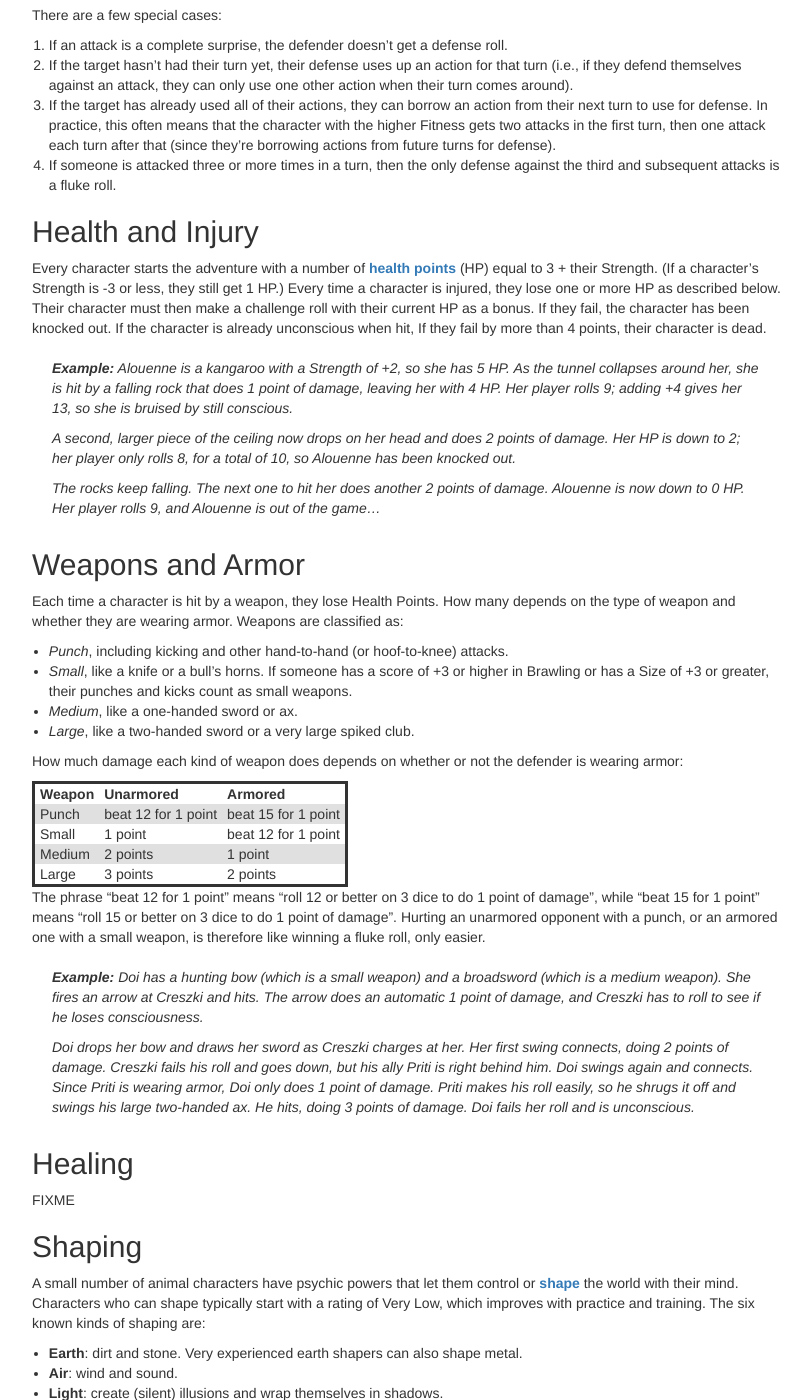
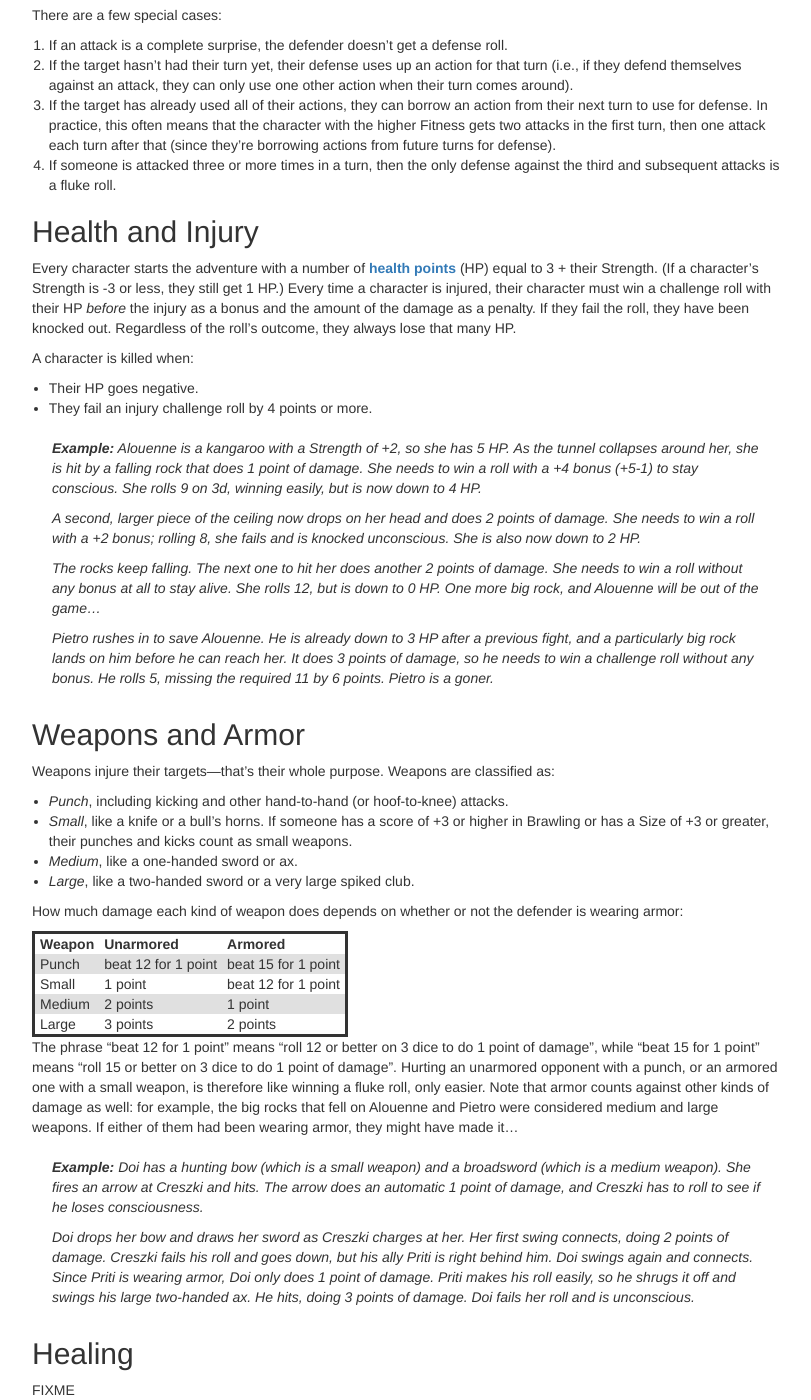
Before and after one commit to gvwilson/sensibleadventures, a Jekyll site: the page built from shapers/shapers.md, in a window 1280 px wide and 1400 px high, scrolled down 9898 px. Shown: the whole window, without its empty margins (38-849 px from the left). Built offline with Jekyll 4.4.1, drawn with Linux system fonts in a browser that asks for light colours; nearby versions of some CDN libraries; library files that are not in the unit come from our copies.

Commit message:
More on combat

```diff
--- a/shapers/shapers.md
+++ b/shapers/shapers.md
@@ -796,34 +796,51 @@
 equal to 3 + their Strength.
 (If a character's Strength is -3 or less, they still get 1 HP.)
 Every time a character is injured,
-they lose one or more HP as described below.
-Their character must then make a challenge roll with their current HP as a bonus.
-If they fail,
-the character has been knocked out.
-If the character is already unconscious when hit,
-If they fail by more than 4 points,
-their character is dead.
+their character must win a challenge roll with their HP *before* the injury as a bonus
+and the amount of the damage as a penalty.
+If they fail the roll,
+they have been knocked out.
+Regardless of the roll's outcome,
+they always lose that many HP.
+
+A character is killed when:
+
+-   Their HP goes negative.
+-   They fail an injury challenge roll by 4 points or more.
 
 > **Example:**
 > Alouenne is a kangaroo with a Strength of +2,
 > so she has 5 HP.
 > As the tunnel collapses around her,
-> she is hit by a falling rock that does 1 point of damage,
-> leaving her with 4 HP.
-> Her player rolls 9; adding +4 gives her 13, so she is bruised by still conscious.
+> she is hit by a falling rock that does 1 point of damage.
+> She needs to win a roll with a +4 bonus (+5-1) to stay conscious.
+> She rolls 9 on 3d, winning easily,
+> but is now down to 4 HP.
 >
 > A second, larger piece of the ceiling now drops on her head and does 2 points of damage.
-> Her HP is down to 2; her player only rolls 8, for a total of 10, so Alouenne has been knocked out.
+> She needs to win a roll with a +2 bonus;
+> rolling 8, she fails and is knocked unconscious.
+> She is also now down to 2 HP.
 >
 > The rocks keep falling.
 > The next one to hit her does another 2 points of damage.
-> Alouenne is now down to 0 HP.
-> Her player rolls 9, and Alouenne is out of the game...
+> She needs to win a roll without any bonus at all to stay alive.
+> She rolls 12,
+> but is down to 0 HP.
+> One more big rock, and Alouenne will be out of the game...
+>
+> Pietro rushes in to save Alouenne.
+> He is already down to 3 HP after a previous fight,
+> and a particularly big rock lands on him before he can reach her.
+> It does 3 points of damage,
+> so he needs to win a challenge roll without any bonus.
+> He rolls 5,
+> missing the required 11 by 6 points.
+> Pietro is a goner.
 
 ## Weapons and Armor
 
-Each time a character is hit by a weapon, they lose Health Points.
-How many depends on the type of weapon and whether they are wearing armor.
+Weapons injure their targets---that's their whole purpose.
 Weapons are classified as:
 
 -   *Punch*, including kicking and other hand-to-hand (or hoof-to-knee) attacks.
@@ -848,6 +865,11 @@
 or an armored one with a small weapon,
 is therefore like winning a fluke roll,
 only easier.
+Note that armor counts against other kinds of damage as well:
+for example,
+the big rocks that fell on Alouenne and Pietro were considered medium and large weapons.
+If either of them had been wearing armor,
+they might have made it...
 
 > **Example:**
 > Doi has a hunting bow (which is a small weapon) and a broadsword (which is a medium weapon).
```
